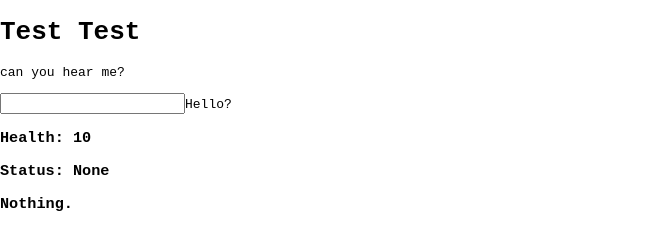
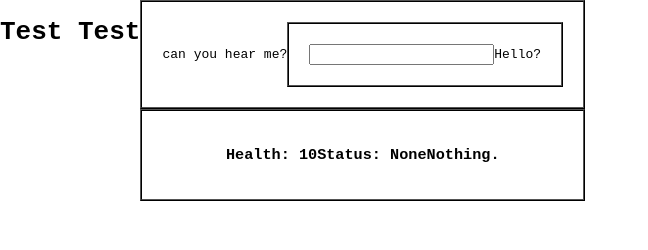
Before and after one commit to aRandomWonder/arandomwonder.github.io, a website with bundled scripts: page index.html in a window 1280 px wide. Shown: the whole page, without its empty margins (0-648 px from the left). Built offline with nearby package versions, Linux system fonts and the light colour scheme.

Commit message:
more testing

```diff
--- a/index.html
+++ b/index.html
@@ -9,17 +9,17 @@
             <h1>Test Test</h1>
             <div class = "main">
             <!--MESSAGE-->
-                <div class = "message-log ">
+                <div class = "message-log grid">
                     <div class = "log">
                         <p class = "message">can you hear me?</p>
                     </div>
-                    <div class = "input">
+                    <div class = "input grid">
                         <input id = "main-input" type = "text">Hello?</input>
                     </div>
                 </div>
 
         <!--Side Bar-->
-                <div class = "stats">
+            <div class = "stats grid">
                     <div id = "health">
                         <h3>Health: 10</h3>
                     </div>
--- a/main.css
+++ b/main.css
@@ -4,13 +4,13 @@ body {
     padding: 0;
 }
 
-.flex-container {
+.screen {
     display: flex;
     height: 100vh;
     width: 100%;
 }
 
-.flex-item {
+.grid {
     flex: 1;
     border: 2px ridge black;
     padding: 20px;
```
